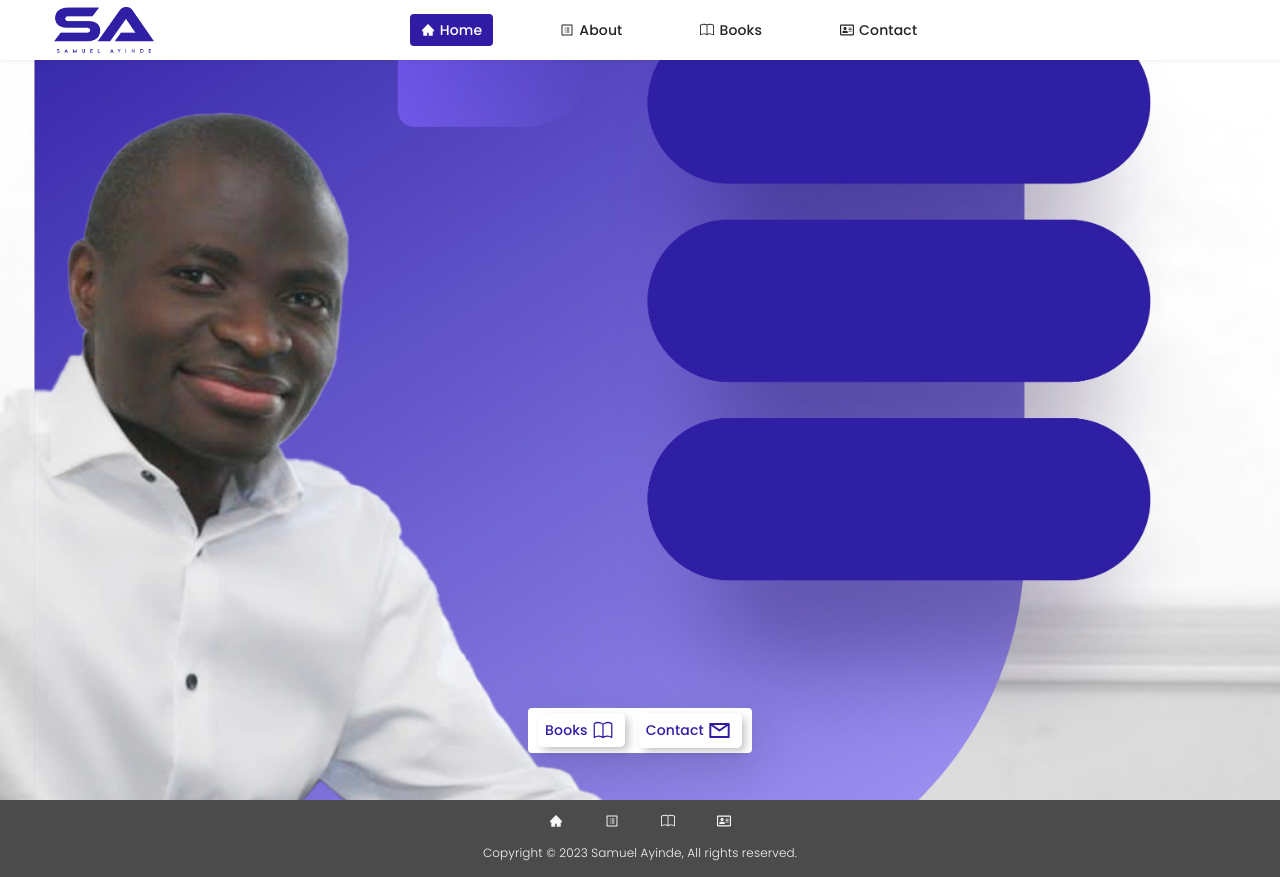
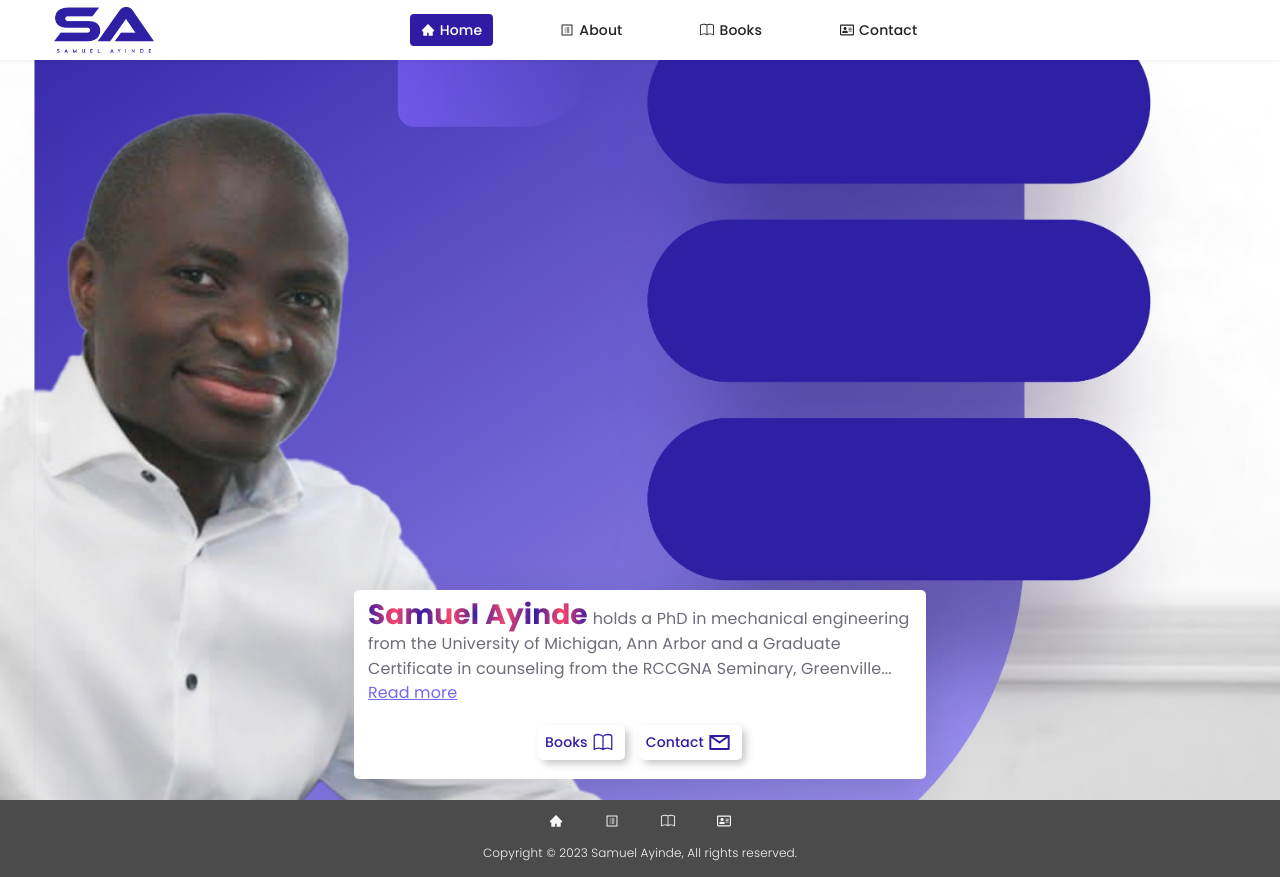
Before and after one commit to AyodEji-09/pastor-ayinde, a React (Vite) app: page / in a window 1280 px wide. Built offline with nearby package versions, Linux system fonts and the light colour scheme.

Commit message:
home page redesign

```diff
--- a/src/index.css
+++ b/src/index.css
@@ -68,7 +68,7 @@
   display: flex;
   justify-content: center;
   gap: 1rem;
-  margin-top: -10rem;
+  /* margin-top: -10rem; */
   padding: 5px 10px;
   border-radius: 4px;
 }
--- a/src/pages/Home.jsx
+++ b/src/pages/Home.jsx
@@ -30,37 +30,26 @@ const Home = () => {
       <main id="hero">
         <div className="container">
           <div className="row d-flex justify-content-center">
-            <div className="col-lg-6">
-              <div className="vh-100 d-flex flex-column justify-content-center align-items-center">
-                {/* <p className="bg-white shadow-md p-1 rounded">
-                  <span className="home__name lead text-radial">
+            <div className="col-lg-6 vh-100 d-flex justify-content-center align-items-center position-relative">
+              <div className="p-1 position-absolute bottom-0 right-0 bg-white shadow-lg rounded mx-1 mb-2">
+                <p>
+                  <span className="home__name text-radial">
                     Samuel Ayinde
                   </span>
-                  <span className="lead fs-4" style={{ lineHeight: 1.55 }}>
+                  <span className="lead" style={{ lineHeight: 1.55 }}>
                     holds a PhD in mechanical engineering from the University of
                     Michigan, Ann Arbor and a Graduate Certificate in counseling
-                    from the RCCGNA Seminary, Greenville, Texas, United States.
-                  </span>
-                </p> */}
-                {/* <p>
-                  <span className="lead fs-4" style={{ lineHeight: 1.55 }}>
-                    He has authored a couple of books including Let the Lord be
-                    Magnified, Attaining Academic Excellence...{" "}
+                    from the RCCGNA Seminary, Greenville...
                     <Link
                       className="text-primary text-decoration-underline"
                       to="/about"
                     >
+                      {" "}
                       Read more
                     </Link>
                   </span>
-                </p> */}
-              </div>
-            </div>
-          </div>
-        </div>
-      </main>
-      <div className="d-flex justify-content-center align-items-center">
-        <div className="contact-icons bg-white shadow-lg">
+                </p>
+                <div className="contact-icons">
                   <Link
                     className="d-flex align-items-center justify-content-center"
                     to="/books"
@@ -135,6 +124,10 @@ const Home = () => {
                   </a>
                 </div>
               </div>
+            </div>
+          </div>
+        </div>
+      </main>
     </motion.div>
   );
 };
```
Lines whose indentation alone changed are shown as unchanged.
